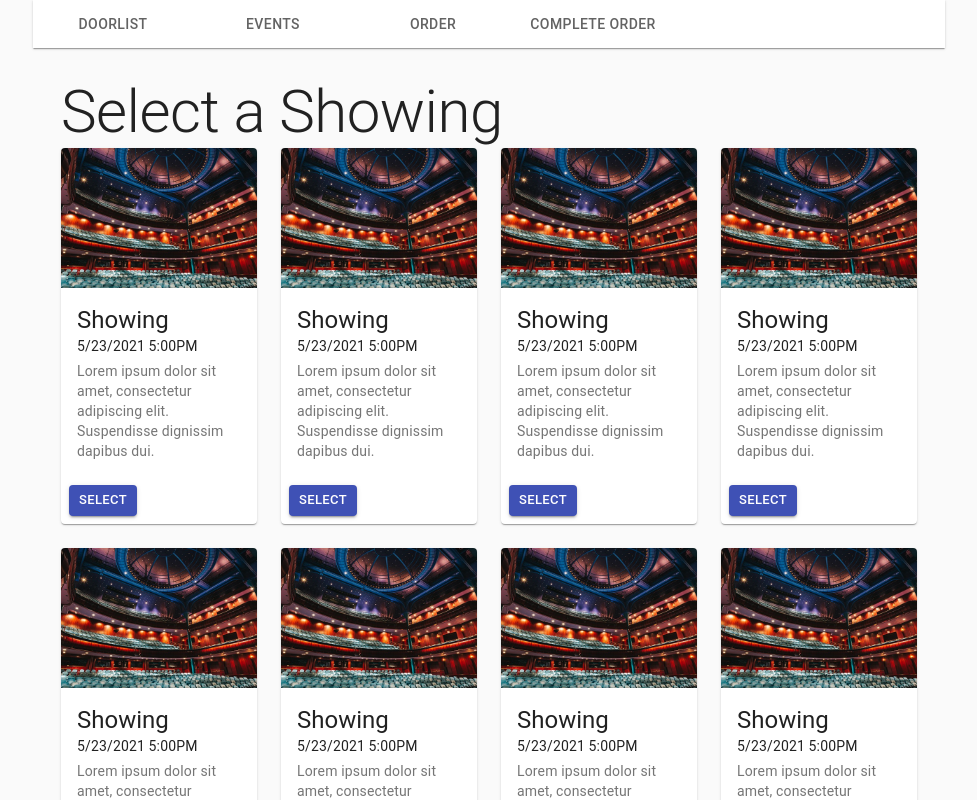
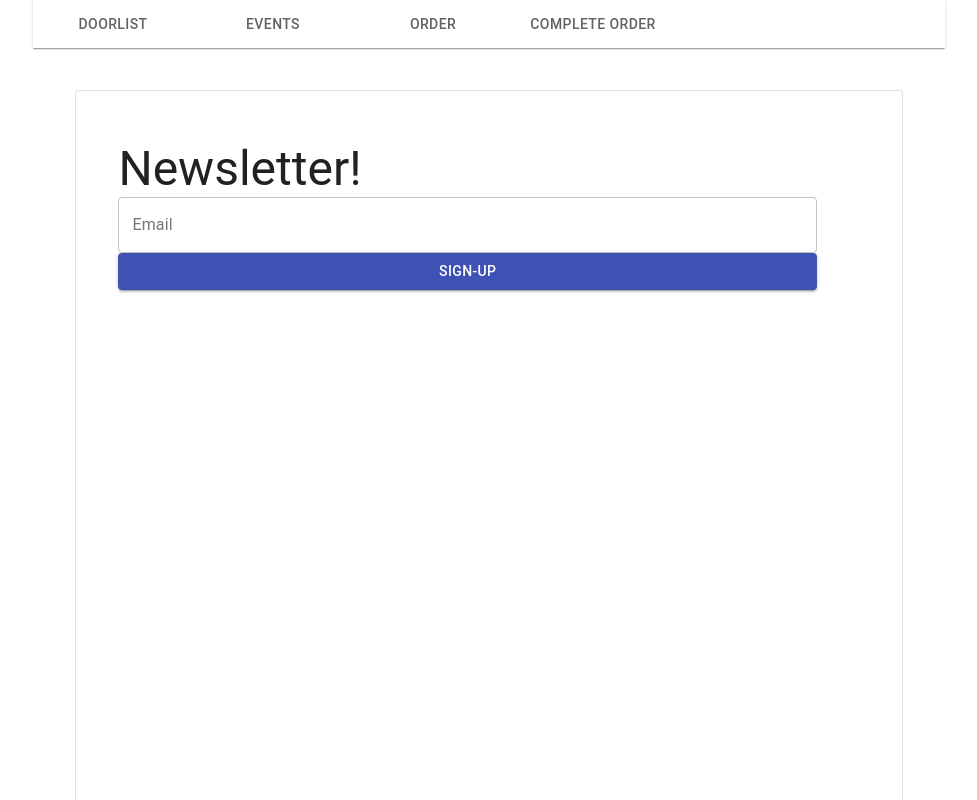
Before and after one commit to wpapsco/capstone-mockup, a React (Create React App) app: page /newsletter in a window 1280 px wide. Before the commit this address led to /. Shown: the top 800 px of the page, without its empty margins (151-1128 px from the left). Built offline with nearby package versions, Linux system fonts and the light colour scheme.

Commit message:
Added Newsletter/Newsletter sign-up page

```diff
--- a/src/App.tsx
+++ b/src/App.tsx
@@ -3,6 +3,7 @@ import "./App.css";
 import ShowingsPage from "./components/ShowingsPage";
 import CompleteOrder from "./components/CompleteOrder";
 import DoorList from "./components/DoorList";
+import Newsletter from "./components/Newsletter";
 import CssBaseline from '@material-ui/core/CssBaseline';
 import Button from '@material-ui/core/Button';
 import Navbar from './app/Navbar';
@@ -48,6 +49,10 @@ function App() {
                         <CompleteOrder />
                     </Route>
 
+                    <Route path="/newsletter">
+                        <Newsletter />
+                    </Route>
+
                     <Route exact path="/" >
                         <CssBaseline />
                         {!doorList && showings}
--- /dev/null
+++ b/src/components/Newsletter.tsx
@@ -0,0 +1,31 @@
+/* Creator:  Jesse Coyle [jecoyle@pdx.edu]
+ * Date:     6/5/2021
+ * Revision: 6/5/2021
+ */
+
+// Note(jesse): I know someone from front-end will probably want to come in here and make it pretty.
+// I just wanted something to work on to get familiar with the project, express and maybe something
+// to use for a test case for the backend... haven't gotten to the last part yet.
+
+import Paper from '@material-ui/core/Paper';
+import Typography from '@material-ui/core/Typography';
+import Button from '@material-ui/core/Button';
+import TextField from '@material-ui/core/TextField';
+import Grid from '@material-ui/core/Grid';
+import Checkbox from '@material-ui/core/Checkbox';
+import FormControlLabel from '@material-ui/core/FormControlLabel';
+
+export default function Newsletter()
+{
+   return (
+      <div style={{display: "flex", height: "100vh", width: "100%"}}>
+         <Paper style={{flexGrow: 8, height: "100%", margin: "10px", paddingLeft: "5%", paddingTop: "50px", paddingRight: "10%"}} variant="outlined">
+            <Typography variant="h3">Newsletter!</Typography>
+            <form>
+               <TextField id="email" label="Email" variant="outlined" fullWidth/>
+               <Button variant="contained" color="primary" style={{width: "100%"}}>Sign-up</Button>
+            </form>
+         </Paper>
+      </div>
+   )
+}
```
